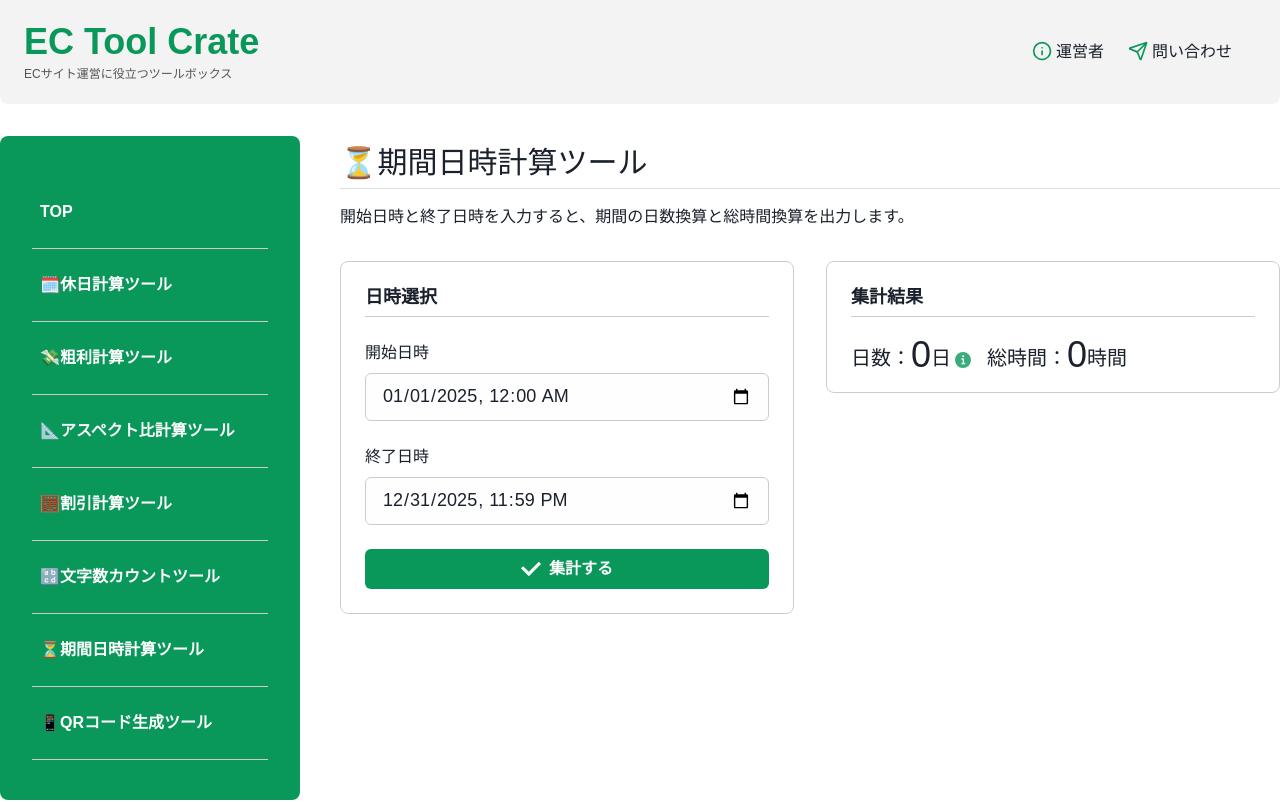
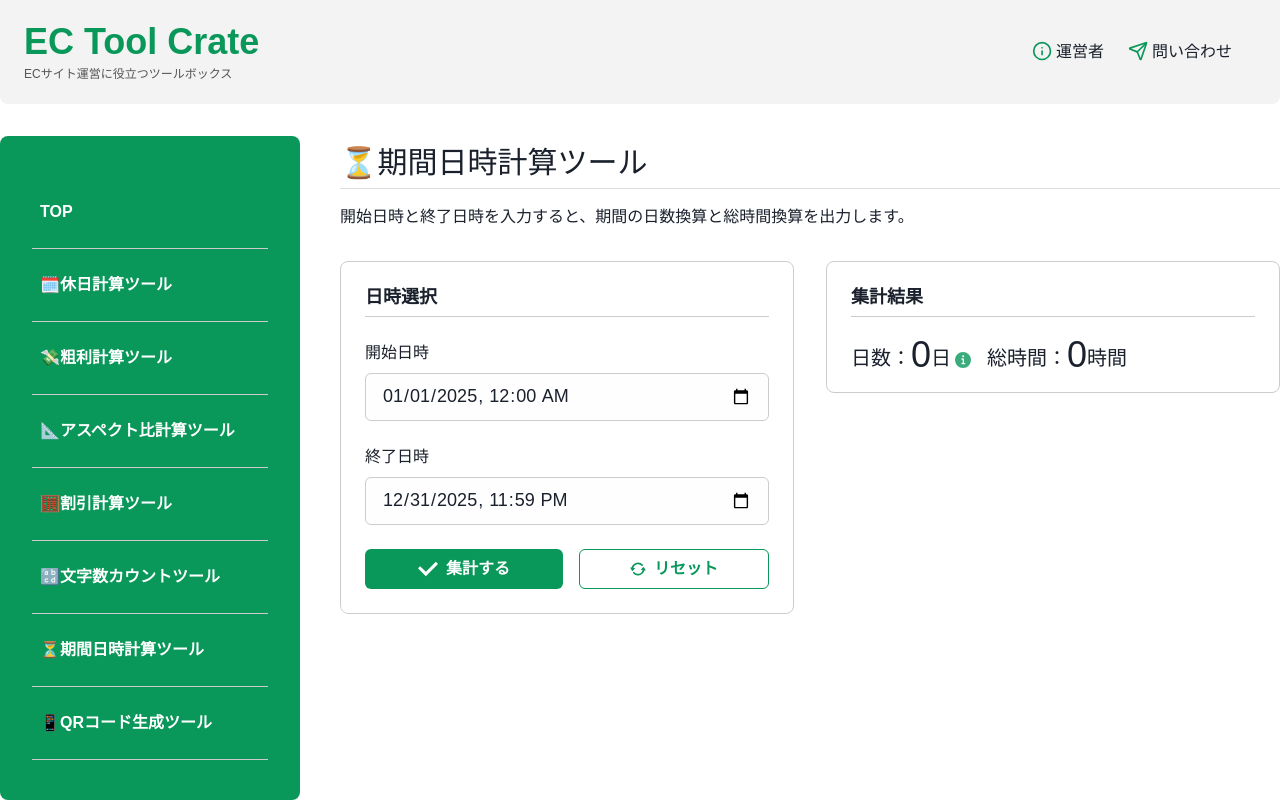
Before and after one commit to mimihokuro/app, a React (Vite) app: page /time-span-calculator in a window 1280 px wide. Shown: the top 802 px of the page. Built offline with nearby package versions, Linux system fonts and the light colour scheme.

Commit message:
✨ 期間日時計算ツールのエラー文を入力フォーム下に表示するよう機能追加

```diff
--- a/src/pages/TimeSpanCalculator.jsx
+++ b/src/pages/TimeSpanCalculator.jsx
@@ -12,12 +12,15 @@ import {
   Box,
   Tooltip,
   useToast,
+  ButtonGroup,
+  FormErrorMessage,
+  useBreakpointValue,
 } from "@chakra-ui/react";
 import { css } from "@emotion/react";
 import PageTitle from "../components/PageTitle";
 import MainContentsHeading from "../components/MainContentsHeading";
 import usePageMetadata from "../hooks/usePageMetadata";
-import { InfoIcon } from "@chakra-ui/icons";
+import { InfoIcon, RepeatIcon } from "@chakra-ui/icons";
 import ExecuteButton from "../components/ExecuteButton";
 
 function TimeSpanCalculator() {
@@ -34,15 +37,25 @@ function TimeSpanCalculator() {
   const [endDate, setEndDate] = useState(`${today.getFullYear()}-12-31 23:59`);
   const [result, setResult] = useState({ days: 0, hours: 0 }); // 計算結果を保持 (days, hours)
   const [isInfoTooltipOpen, setIsInfoTooltipOpen] = useState(false);
+  const [isStartDateInvalid, setIsStartDateInvalid] = useState(false);
+  const [isEndDateInvalid, setIsEndDateInvalid] = useState(false);
   const toast = useToast();
+  const toastPosition = useBreakpointValue({
+    base: "bottom",
+    md: "top",
+  });
 
   // 日時が変更されたときのハンドラー
   const handleStartDateChange = (event) => {
+    setIsStartDateInvalid(false);
+    setIsEndDateInvalid(false);
     setStartDate(event.target.value);
     setResult({ days: 0, hours: 0 }); // 日付が変更されたら結果をリセット
   };
 
   const handleEndDateChange = (event) => {
+    setIsStartDateInvalid(false);
+    setIsEndDateInvalid(false);
     setEndDate(event.target.value);
     setResult({ days: 0, hours: 0 }); // 日付が変更されたら結果をリセット
   };
@@ -53,14 +66,12 @@ function TimeSpanCalculator() {
 
     // 入力値の検証
     if (!startDate || !endDate) {
-      toast({
-        title: "期間が無効です",
-        description: "開始日時と終了日時を両方入力してください。",
-        status: "error",
-        duration: 3000,
-        isClosable: true,
-        position: "bottom",
-      });
+      if (!startDate) {
+        setIsStartDateInvalid(true);
+      }
+      if (!endDate) {
+        setIsEndDateInvalid(true);
+      }
       return;
     }
 
@@ -75,7 +86,7 @@ function TimeSpanCalculator() {
         status: "error",
         duration: 3000,
         isClosable: true,
-        position: "bottom",
+        position: toastPosition,
       });
       return;
     }
@@ -88,7 +99,7 @@ function TimeSpanCalculator() {
         status: "error",
         duration: 3000,
         isClosable: true,
-        position: "bottom",
+        position: toastPosition,
       });
       return;
     }
@@ -111,7 +122,20 @@ function TimeSpanCalculator() {
       status: "success",
       duration: 2000,
       isClosable: true,
-      position: "bottom",
+      position: toastPosition,
+    });
+  };
+
+  const resetForm = () => {
+    setStartDate(`${today.getFullYear()}-01-01 00:00`);
+    setEndDate(`${today.getFullYear()}-12-31 23:59`);
+    setResult({ days: 0, hours: 0 }); // 計算結果を保持 (days, hours)
+    toast({
+      title: "計算条件をリセットしました",
+      status: "info",
+      duration: 1500,
+      isClosable: true,
+      position: toastPosition,
     });
   };
 
@@ -145,7 +169,7 @@ function TimeSpanCalculator() {
         >
           <MainContentsHeading heading="日時選択" />
           {/* 開始日時の入力フォーム */}
-          <FormControl id="start-date">
+          <FormControl id="start-date" isInvalid={isStartDateInvalid}>
             <FormLabel htmlFor="start" _hover={{ cursor: "pointer" }}>
               開始日時
             </FormLabel>
@@ -161,10 +185,13 @@ function TimeSpanCalculator() {
               backgroundColor={"colorWhite"}
               size="lg"
             />
+            {isStartDateInvalid && (
+              <FormErrorMessage>日付を選択してください</FormErrorMessage>
+            )}
           </FormControl>
 
           {/* 終了日時の入力フォーム */}
-          <FormControl id="end-date">
+          <FormControl id="end-date" isInvalid={isEndDateInvalid}>
             <FormLabel htmlFor="end" _hover={{ cursor: "pointer" }}>
               終了日時
             </FormLabel>
@@ -180,9 +207,24 @@ function TimeSpanCalculator() {
               backgroundColor={"colorWhite"}
               size="lg"
             />
+            {isEndDateInvalid && (
+              <FormErrorMessage>日付を選択してください</FormErrorMessage>
+            )}
           </FormControl>
-
-          <ExecuteButton buttonFunc={calculateDifference} text="集計する" />
+          <ButtonGroup
+            display={"grid"}
+            gridTemplateColumns={"repeat(2, 1fr)"}
+            width={"100%"}
+            gap={2}
+          >
+            <ExecuteButton buttonFunc={calculateDifference} text="集計する" />
+            <ExecuteButton
+              icon={<RepeatIcon />}
+              variant="outline"
+              buttonFunc={resetForm}
+              text="リセット"
+            />
+          </ButtonGroup>
         </Stack>
         <Stack
           gap={6}
```
